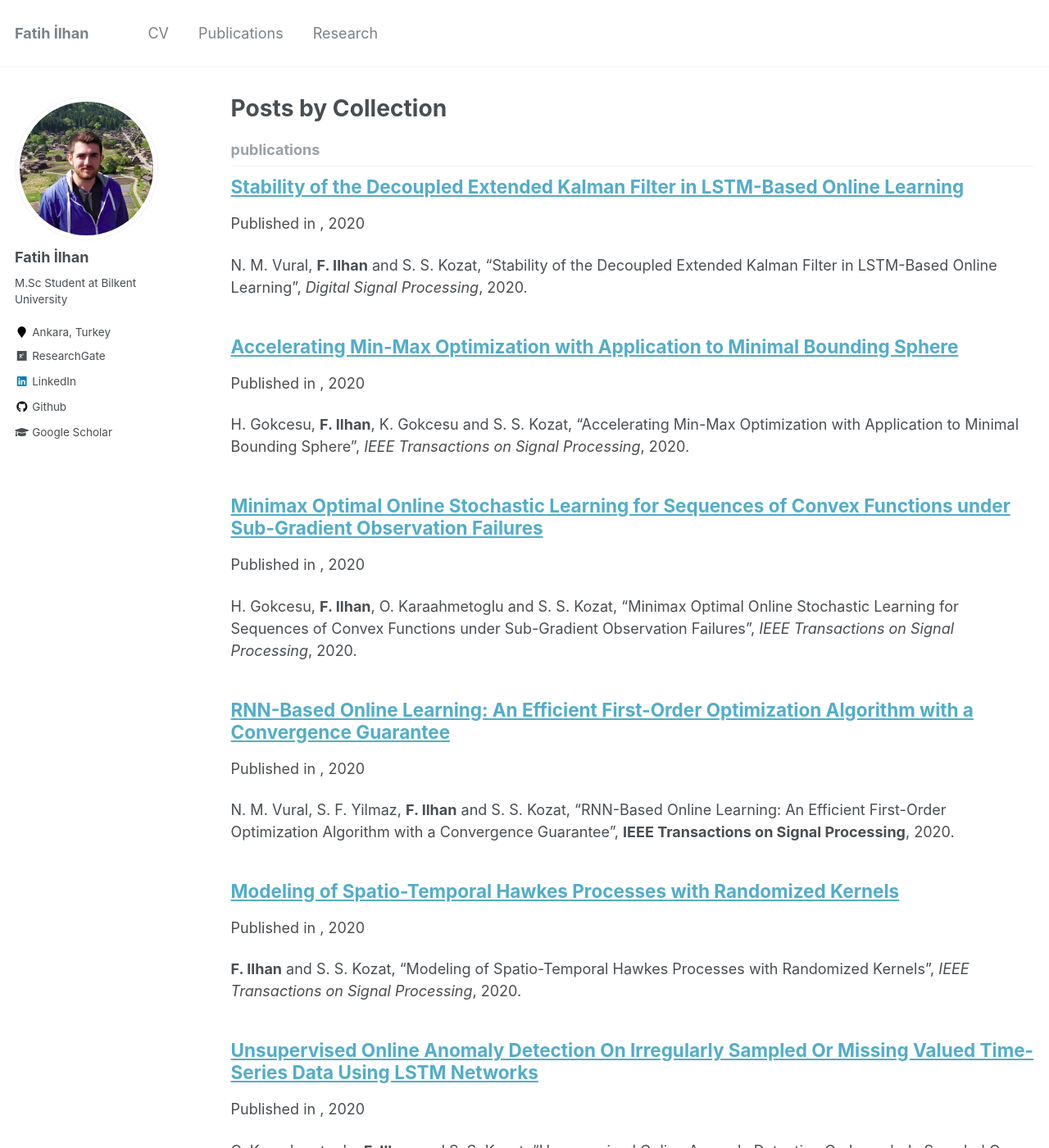
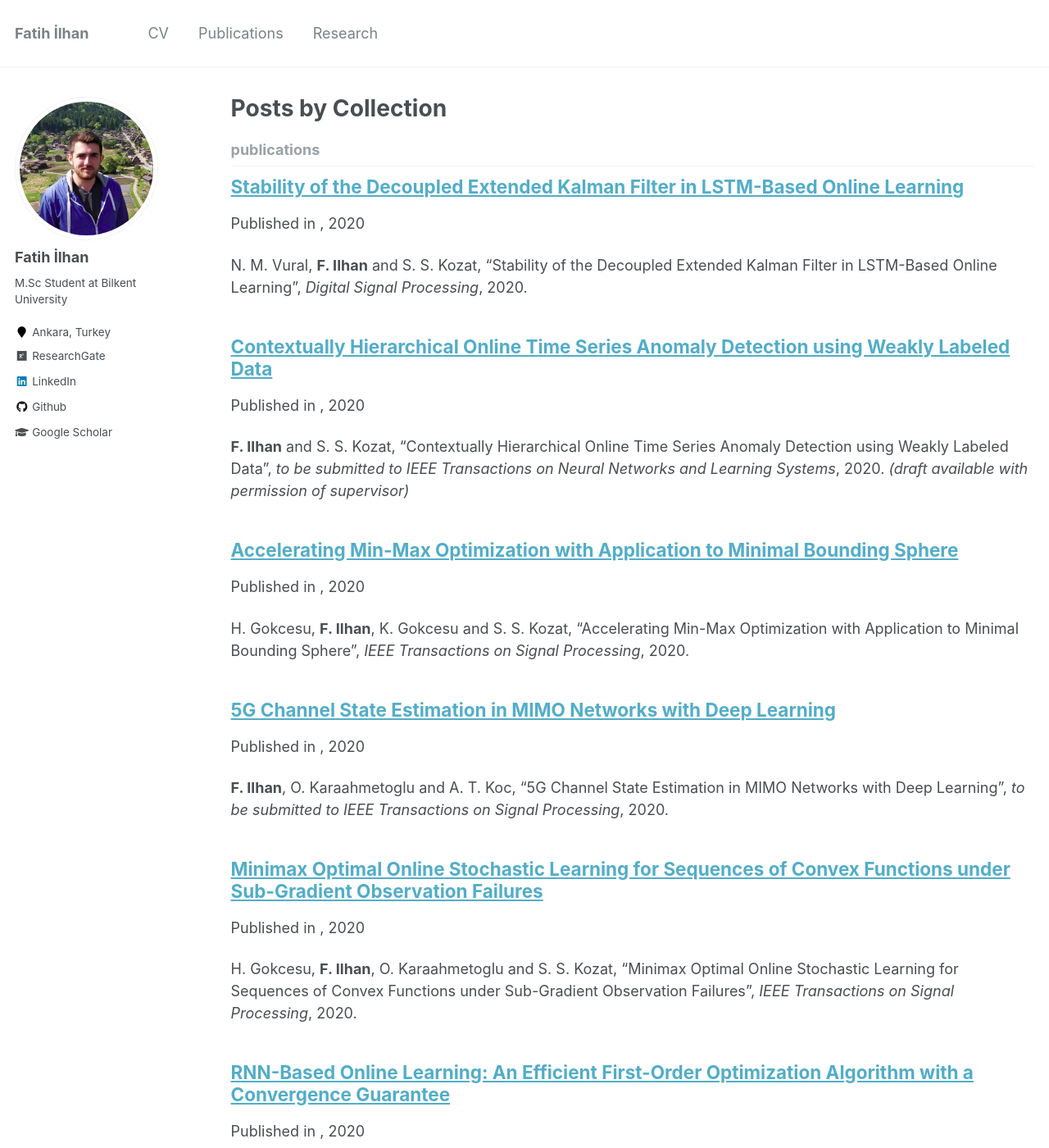
Before and after one commit to fatih-ilhan/fatih-ilhan.github.io, a Jekyll site: the page built from _pages/collection-archive.html, in a window 1280 px wide and 1400 px high. Shown: the whole window at 82% size. Built offline with Jekyll 4.4.1, drawn with Linux system fonts in a browser that asks for light colours; some of the changed text lies outside the part shown.

Commit message:
update publications

```diff
--- a/_publications/HOTSAD.md
+++ b/_publications/HOTSAD.md
@@ -0,0 +1,7 @@
+---
+title: "Contextually Hierarchical Online Time Series Anomaly Detection using Weakly Labeled Data"
+collection: publications
+permalink: /publications/HOTSAD
+---
+<b>F. Ilhan</b> and S. S. Kozat, "Contextually Hierarchical Online Time Series Anomaly Detection using Weakly Labeled Data", <i>to be submitted to IEEE Transactions on Neural Networks and Learning Systems</i>, 2020.
+<i>(draft available with permission of supervisor)</i>
--- a/_publications/MBS.md
+++ b/_publications/MBS.md
@@ -4,3 +4,5 @@
 permalink: /publications/MBS
 ---
 H. Gokcesu, <b>F. Ilhan</b>, K. Gokcesu and S. S. Kozat, "Accelerating Min-Max Optimization with Application to Minimal Bounding Sphere", <i>IEEE Transactions on Signal Processing</i>, 2020.
+
+<i>(draft available with permission of supervisor)</i>
--- a/_publications/MIMO.md
+++ b/_publications/MIMO.md
@@ -0,0 +1,8 @@
+---
+title: "5G Channel State Estimation in MIMO Networks with Deep Learning"
+collection: publications
+permalink: /publications/MIMO
+---
+<b>F. Ilhan</b>, O. Karaahmetoglu and A. T. Koc, "5G Channel State Estimation in MIMO Networks with Deep Learning", <i>to be submitted to IEEE Transactions on Signal Processing</i>, 2020.
+
+<i>(draft available with permission of supervisor)</i>
--- a/_publications/MOOSL.md
+++ b/_publications/MOOSL.md
@@ -4,3 +4,5 @@
 permalink: /publications/MOOSL
 ---
 H. Gokcesu, <b>F. Ilhan</b>, O. Karaahmetoglu and S. S. Kozat, "Minimax Optimal Online Stochastic Learning for Sequences of Convex Functions under Sub-Gradient Observation Failures", <i>IEEE Transactions on Signal Processing</i>, 2020.
+
+<i>(draft available with permission of supervisor)</i>
--- a/_publications/STTSP.md
+++ b/_publications/STTSP.md
@@ -0,0 +1,8 @@
+---
+title: "Short-Term Time Series Prediction with Side Information-based Switching using RNNs"
+collection: publications
+permalink: /publications/STTSP
+---
+<b>F. Ilhan</b> and S. S. Kozat, "Short-Term Time Series Prediction with Side Information-based Switching using RNNs", <i>to be submitted to IEEE Transactions on Neural Networks and Learning Systems</i>, 2020.
+
+<i>(draft available with permission of supervisor)</i>
```
